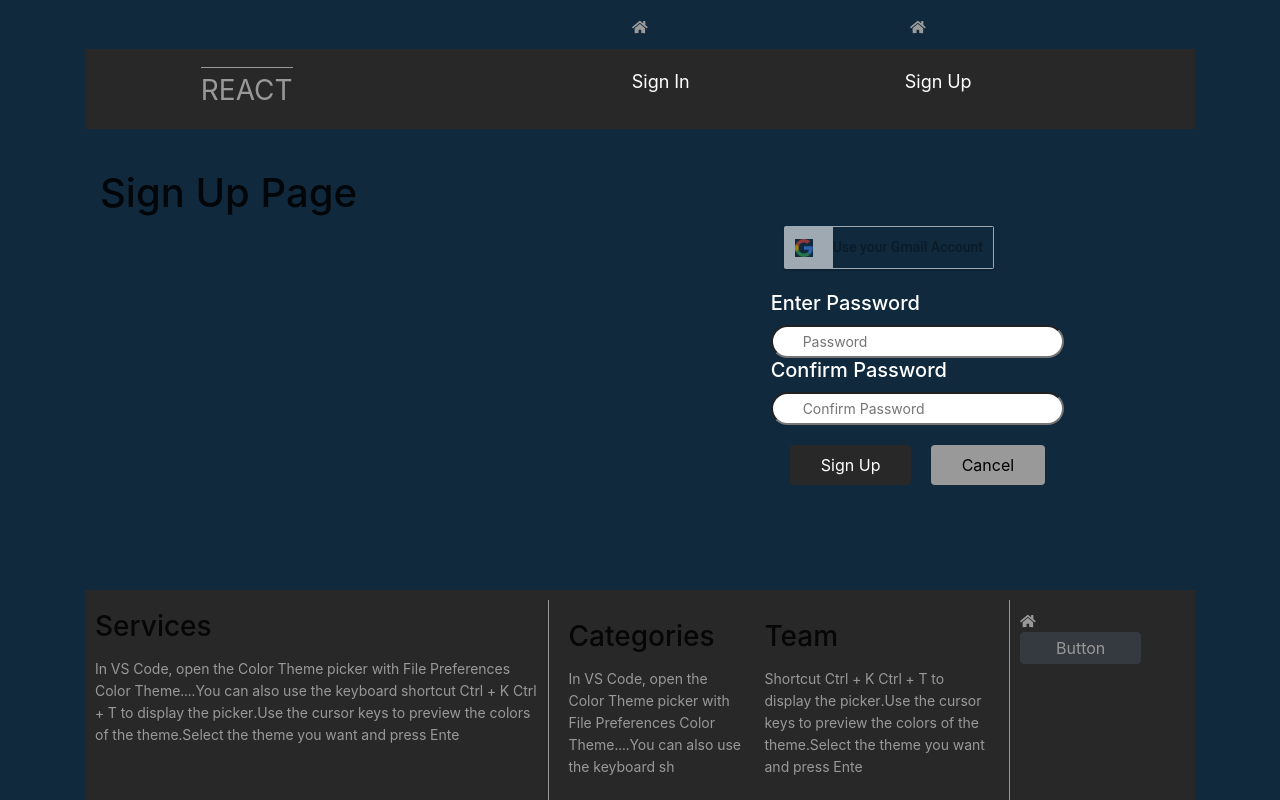
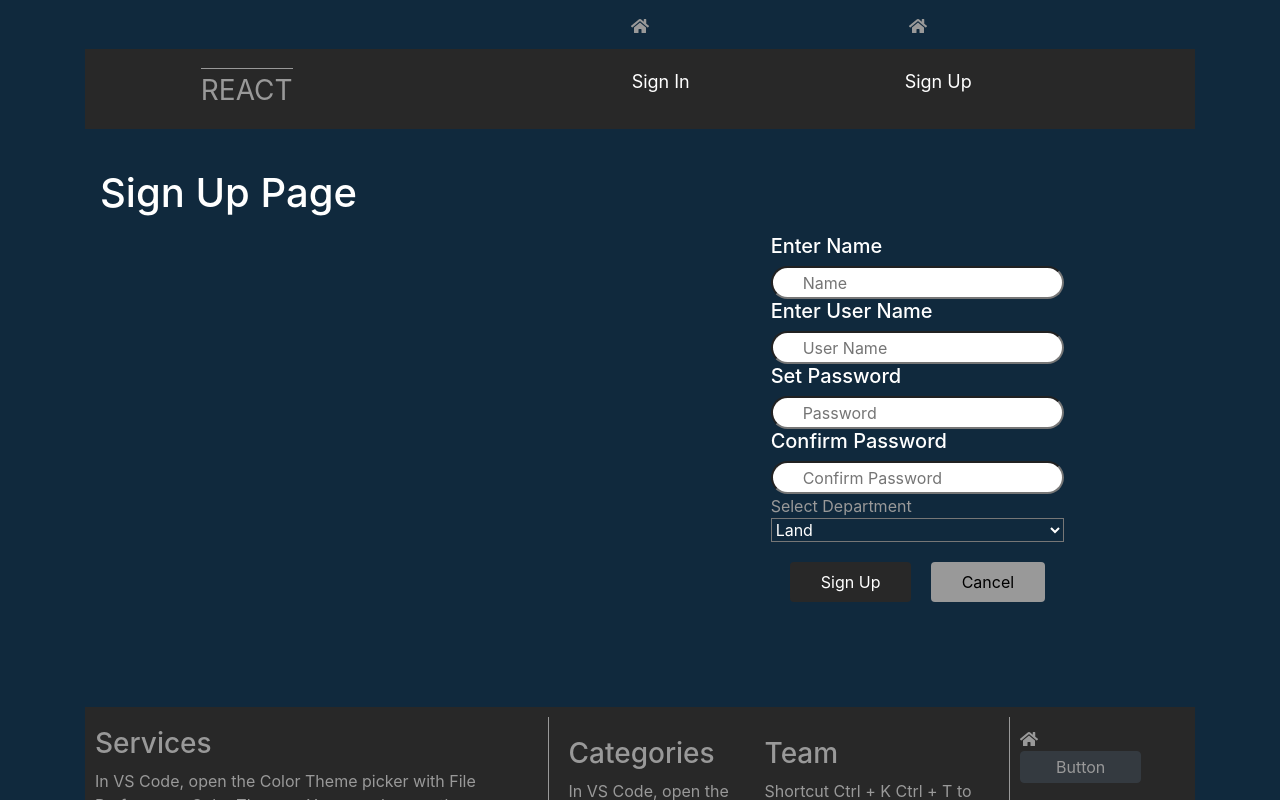
Before and after one commit to Abdullaha042/FYP_frontend, a React (Create React App) app in the folder fypreact/: page /#/SignUpModal in a window 1280 px wide. Shown: the top 800 px of the page. Built offline with nearby package versions, Linux system fonts and the light colour scheme; no server answers.

Commit message:
clean code for Authentication Page

```diff
--- a/fypreact/src/components/SignIn.css
+++ b/fypreact/src/components/SignIn.css
@@ -20,6 +20,7 @@ input {
 
 .main-pg .main-pg-heading {
     color: white;
+
 }
 
 .main-pg .main-login-pg {
@@ -50,7 +51,6 @@ input {
     padding-left: 30px;
     outline: none;
 }
-
 .login-icon {
     margin-right: 20px;
 }
--- a/fypreact/src/components/SignIn.js
+++ b/fypreact/src/components/SignIn.js
@@ -1,8 +1,5 @@
 import React from 'react'
 import './SignIn.css';
-import { faBars, faHome } from "@fortawesome/free-solid-svg-icons";
-import { FontAwesomeIcon } from "@fortawesome/react-fontawesome";
-
 
 class SignIn extends React.Component {
 
@@ -11,7 +8,6 @@ class SignIn extends React.Component {
         this.state = {
             mydata: []
         };
-
     }
 
 componentDidMount(){
@@ -29,24 +25,27 @@ fetchData = (event) => {
 }
 
 handleFormSubmit = (event) =>{
-    var mail = event.target.elements.email.value;
+    var user = event.target.elements.username.value;
     var pass = event.target.elements.password.value;
+    var account=0;
     for (var i = 0; i < this.state.mydata.length; i++)
     {
-        if (this.state.mydata[i].email === mail && this.state.mydata[i].password === pass)
+        if (this.state.mydata[i].username === user && this.state.mydata[i].password === pass)
         {
             alert("Access Granted")
+            account=1;
             break;
         }
-        else if(this.state.mydata[i].email === mail && this.state.mydata[i].password !== pass)
+        else if(this.state.mydata[i].username === user && this.state.mydata[i].password !== pass)
         {
-            alert("Access Denied!!! incorrect password for " + mail)
+            alert("Access Denied!!! incorrect password for " + user)
+            account=1;
             break;
         }
-        else
-        {
-            console.log("not found");
-        }
+    }
+    if(account===0)
+    {
+        alert("Account not Found")
     }
 }
 
@@ -56,19 +55,17 @@ render(){
         <div className = "container" >
             <div className = "row-fluid main-pg" >
                 <div className = "col-lg-6 offset-lg-0 offset-md-2 offset-sm-1 col-sm-10 col-md-8 main-pg-heading" >
-                <h1 >Sign In Page </h1>
+                <h1>Sign In Page </h1>
                 </div>
 
                 <div className = "col-lg-6 offset-lg-0 offset-md-1 offset-sm-1 col-sm-10 col-md-10 main-login-pg row" >
 
-
-
                 <div className = "col-md-7 col-sm-12 main-login-sub-pg-2" >
 
-                    <form action = "" method="" onSubmit={this.handleFormSubmit}>
+                <form action = "" method="" onSubmit={this.handleFormSubmit}>
 
                 <h5 >Enter your Email </h5>
-                <input type = "text" name="email" placeholder = "Email"  required/ >
+                <input type = "text" name="username" placeholder = "Email"  required/ >
                 <h5 >Enter your Password </h5>
                 <input type = "password" name="password"placeholder = "Password" required / >
                 <div className = "login-btns" >
--- a/fypreact/src/components/SignUpModal.js
+++ b/fypreact/src/components/SignUpModal.js
@@ -1,23 +1,12 @@
 import React from 'react'
 import './SignIn.css';
-import { faBars, faHome } from "@fortawesome/free-solid-svg-icons";
-import { FontAwesomeIcon } from "@fortawesome/react-fontawesome";
-import GoogleLogin from 'react-google-login'
 
 class SignUpModal extends React.Component{
 
     constructor(props){
         super(props);
         this.state={postId: 0};
-        this.state={google:"notExists"}
-        this.state={selectAccount:"False"}
-
-        this.state = {mail: ''};
-        this.state = {firstName: ''};
-        this.state = {lastName: ''};
-        this.state = {googleid: ''};
-        this.state = {imageurl: ''};
-        this.state = {myname: ''};
+        this.state={userAccount: 'notExists'};
 
         this.state = {
             mydata: []
@@ -38,53 +27,34 @@ class SignUpModal extends React.Component{
         });
     }
 
-    //google login logic function
-    responseGoogle = (response)=>{
-
-        console.log(response.profileObj);
-
-        this.setState({ mail: response.profileObj.email });
-        this.setState({ firstName: response.profileObj.givenName });
-        this.setState({ lastName: response.profileObj.familyName });
-        this.setState({ googleid: response.profileObj.googleId });
-        this.setState({ imageurl: response.profileObj.imageUrl });
-        this.setState({ myname: response.profileObj.name });
-
-        this.setState({ selectAccount: "True" });
-
-
-        for (var i = 0; i < this.state.mydata.length; i++)
-        {
-            if (this.state.mydata[i].email === this.state.mail)//if email already exists
-            {
-                alert("email already exists! Signup with another email")
-                this.setState({ google: "Exists" });
-                break;
-            }
-            else
-            {
-                this.setState({ google: "notExists" });
-            }
-        }
+    testing =(event)=>{
+    alert("test");
+    this.setState({userAccount:"myname"});
     }
-
-responseGoogleFail = () =>{
-    alert("Google Authentication Error");
-}
 
 //Submition of Form
     handleFormSubmit = (event) => {
 
-    if(this.state.selectAccount === "True")//means choose verified google account first
-    {
-        if(this.state.google === "notExists")//email doesnot exists, so continue to make your account
+    const nm = event.target.elements.name.value;
+    const usrnm = event.target.elements.username.value;
+    const dept = event.target.elements.department.value;
+    const pass = event.target.elements.password.value;
+    const confirmPass = event.target.elements.confirmpassword.value;
+
+    var access = 0;
+    for (var i = 0; i < this.state.mydata.length; i++)
         {
-            //getting values from input fields
-            const pass = event.target.elements.password.value;
-            const confirmPass = event.target.elements.confirmpassword.value;
+            if (this.state.mydata[i].username === usrnm)//if username already exists
+            {
+                alert("This Username already exists")
+                access = 1;
+                break;
+            }
+        }
 
-            var obj = { email: this.state.mail, givenName: this.state.firstName, familyName: this.state.lastName, googleId : this.state.googleid, imageUrl:"post image url here" ,name : "post user name here", password:pass };
-
+        if(access === 0)//username does not exists in database, so continue to make your account
+        {
+            var obj = { username: usrnm, name: nm, department: dept, password : pass};
             if(pass === confirmPass)
             {
                 const requestOptions = {
@@ -105,23 +75,12 @@ responseGoogleFail = () =>{
             }
 
         }
-        else//email exists
-        {
-            alert("Email Already Exists")
-        }
-    }
-    else
-    {
-        alert("Choose Verified Google Account First")
-    }
-
 
 }
 
-
     render()
     {
-
+    //testing github
     return ( <div>
                 <div className = "container" >
                 <div className = "row-fluid main-pg" >
@@ -129,32 +88,36 @@ responseGoogleFail = () =>{
                 <h1> Sign Up Page </h1>
                 </div>
 
-                <div className = "col-lg-6 offset-lg-0 offset-md-1 offset-sm-1 col-sm-10 col-md-10 main-login-pg row" >
+      <div className = "col-lg-6 offset-lg-0 offset-md-1 offset-sm-1 col-sm-10 col-md-10 main-login-pg row" >
 
             <div className = "col-md-7 col-sm-12 main-login-sub-pg-2" >
 
-            <button class="btn">
-                <GoogleLogin clientId="916651666356-16h5upcresdk1uugh5m6r6t85q3kmhbb.apps.googleusercontent.com"
-                buttonText="Use your Gmail Account"
-                onSuccess={this.responseGoogle}
-                onFailure={this.responseGoogleFail}
-                cookiePolicy={'single_host_origin'}/>
-            </button>
+            <form action = "" method="" onSubmit={this.handleFormSubmit} >
 
+                <h5 >Enter Name </h5>
+                <input type = "text" name="name" placeholder = "Name" required/ >
 
-                <form action = "" method="" onSubmit={this.handleFormSubmit} >
-                <h5 >Enter Password </h5>
-                <input type = "password" name="password" placeholder = "Password" onChange={this.myChangeHandelerPassword} required / >
+                <h5 >Enter User Name </h5>
+                <input type = "text" name="username" placeholder = "User Name" required/ >
+
+                <h5 >Set Password </h5>
+                <input type = "password" name="password" placeholder = "Password" required/ >
                 <h5 >Confirm Password </h5>
                 <input type = "password" name="confirmpassword" placeholder = "Confirm Password" required/ >
+
+                Select Department
+                <select name="department" id="department" style={{color:"white"}}>
+                    <option value="land" style={{color:"white"}}>Land</option>
+                    <option value="town" style={{color:"white"}}>Town</option>
+                    <option value="civil" style={{color:"white"}} >Civil</option>
+                    <option value="market" style={{color:"white"}}>Market</option>
+                </select>
+
                 <div className = "login-btns" >
                 <button type = "submit" className = "login-btn btn" > Sign Up < /button>
                 <button type = "" className = "signup-btn btn" > Cancel < /button> </div>
 
-        </form>
-
-
-
+            </form>
             </div>
 
             </div>
@@ -164,7 +127,7 @@ responseGoogleFail = () =>{
 
     )
 
-    }//render
+    }
 }
 
 export default SignUpModal
```
Also changed, not shown: fypreact/src/App.js (+0 -8 lines), fypreact/src/containers/ArticleListView.js (+0 -10 lines), 1 other file (tests, documents, lock files or other folders).
